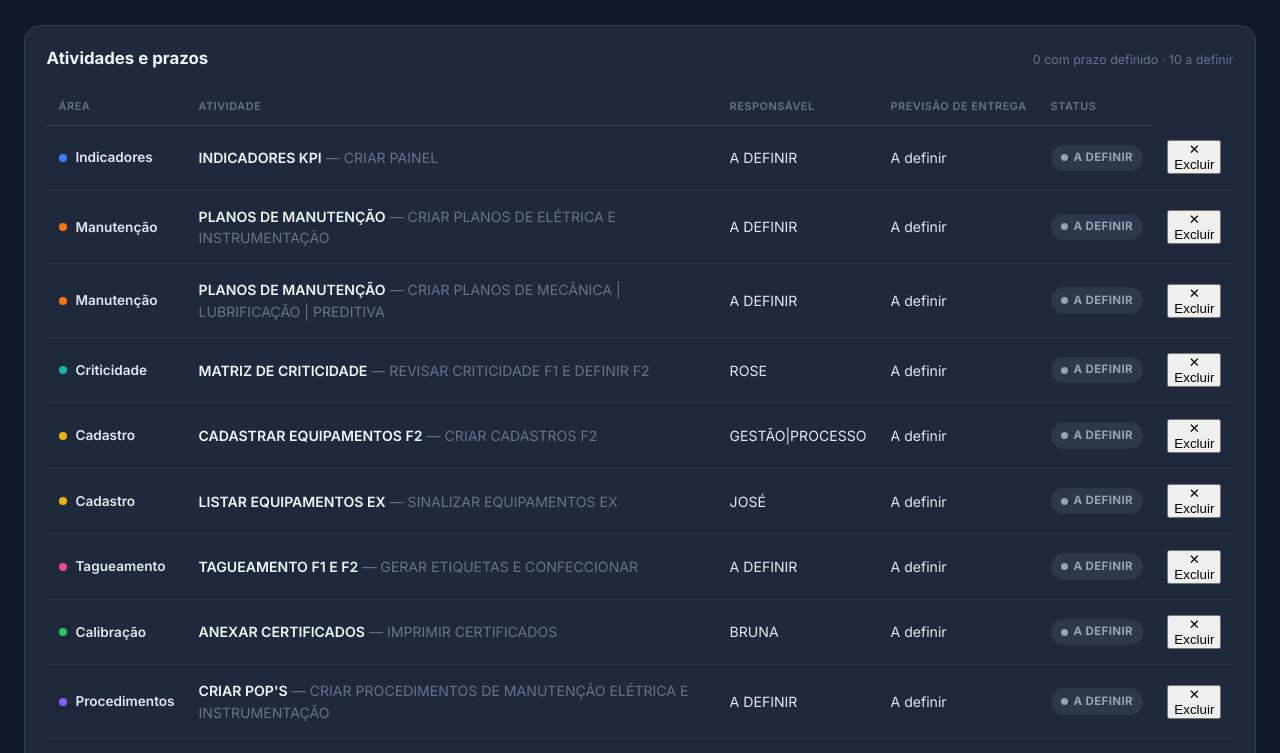
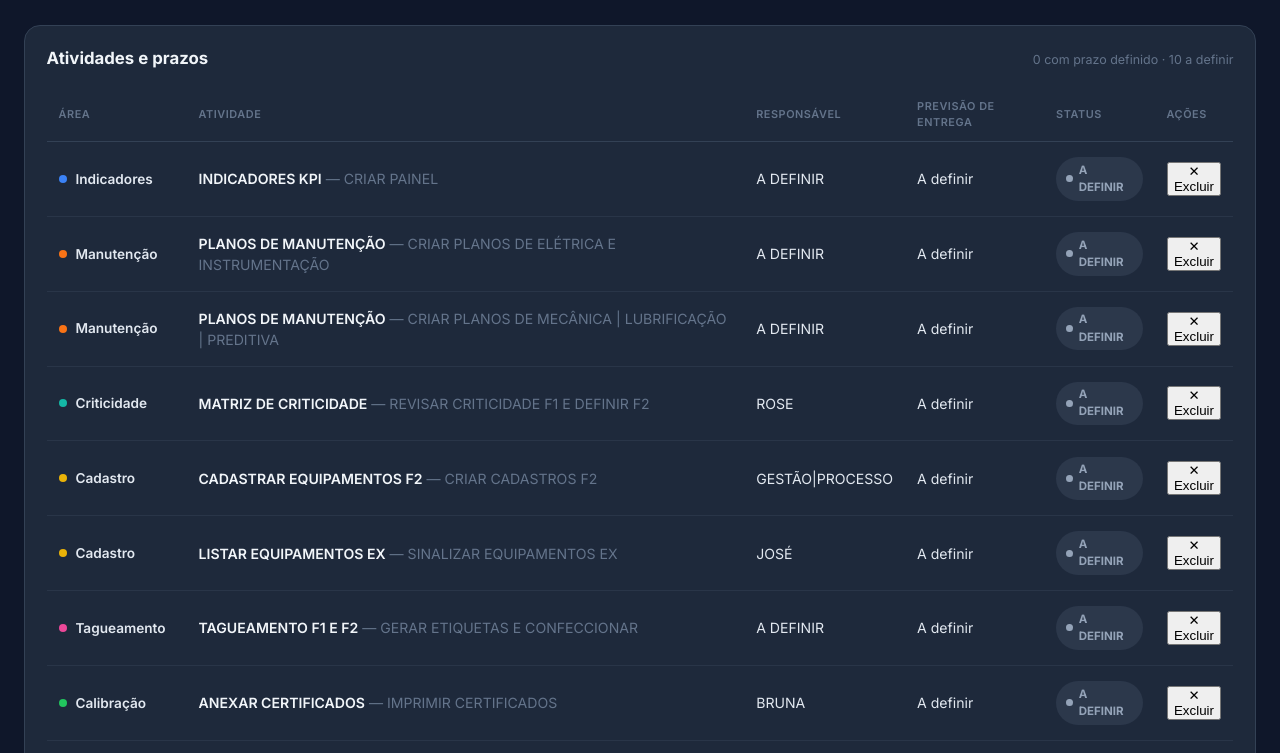
Before and after one commit to hayralde/ANP.G, a plain HTML site: page prazos.html in a window 1280 px wide. Shown: the part 158-911 px from the top of the page. Drawn offline with Linux system fonts and the light colour scheme; no server answers.

Commit message:
Prazos: coluna Ações + delete-helper

```diff
--- a/prazos.html
+++ b/prazos.html
@@ -9,26 +9,24 @@
   <link href="https://fonts.googleapis.com/css2?family=Inter:wght@400;500;600;700;800&display=swap" rel="stylesheet" />
   <link rel="stylesheet" href="css/style.css" />
   <style>
-    .prazos-panel { background: #1e293b; border: 1px solid #334155; border-radius: 16px; padding: 1.25rem 1.35rem 0.5rem; overflow: hidden; }
+    .prazos-panel { background: #1e293b; border: 1px solid #334155; border-radius: 16px; padding: 1.25rem 1.35rem 0.5rem; }
     .prazos-head { display: flex; flex-wrap: wrap; justify-content: space-between; align-items: baseline; gap: 0.5rem; margin-bottom: 1rem; }
     .prazos-head h2 { font-size: 1.05rem; font-weight: 700; margin: 0; color: #f1f5f9; }
     .prazos-summary { font-size: 0.78rem; color: #64748b; }
     .prazos-table-wrap { overflow-x: auto; }
-    .prazos-table { width: 100%; border-collapse: collapse; min-width: 780px; }
-    .prazos-table thead th { text-align: left; font-size: 0.68rem; font-weight: 600; text-transform: uppercase; letter-spacing: 0.05em; color: #64748b; padding: 0.65rem 0.75rem; border-bottom: 1px solid #334155; white-space: nowrap; }
+    .prazos-table { width: 100%; border-collapse: collapse; min-width: 860px; }
+    .prazos-table thead th { text-align: left; font-size: 0.68rem; font-weight: 600; text-transform: uppercase; letter-spacing: 0.05em; color: #64748b; padding: 0.65rem 0.75rem; border-bottom: 1px solid #334155; }
     .prazos-table tbody td { padding: 0.95rem 0.75rem; border-bottom: 1px solid #293548; vertical-align: middle; font-size: 0.88rem; color: #e2e8f0; }
-    .prazos-table tbody tr:last-child td { border-bottom: none; }
-    .prazos-table tbody tr:hover td { background: rgba(51, 65, 85, 0.35); }
-    .area-cell { display: flex; align-items: center; gap: 0.55rem; font-weight: 600; font-size: 0.85rem; white-space: nowrap; }
+    .area-cell { display: flex; align-items: center; gap: 0.55rem; font-weight: 600; font-size: 0.85rem; }
     .area-dot { width: 8px; height: 8px; border-radius: 50%; flex-shrink: 0; }
     .ativ-main { font-weight: 600; color: #f1f5f9; }
     .ativ-sub { color: #64748b; font-weight: 400; }
-    .status-pill { display: inline-flex; align-items: center; gap: 0.35rem; padding: 0.28rem 0.65rem; border-radius: 999px; font-size: 0.72rem; font-weight: 700; text-transform: uppercase; letter-spacing: 0.03em; white-space: nowrap; }
+    .status-pill { display: inline-flex; align-items: center; gap: 0.35rem; padding: 0.28rem 0.65rem; border-radius: 999px; font-size: 0.72rem; font-weight: 700; text-transform: uppercase; }
     .status-pill::before { content: ""; width: 7px; height: 7px; border-radius: 50%; background: currentColor; }
-    .st-parado { background: rgba(239, 68, 68, 0.15); color: #f87171; }
-    .st-andamento { background: rgba(245, 158, 11, 0.15); color: #fbbf24; }
-    .st-concluido { background: rgba(34, 197, 94, 0.15); color: #4ade80; }
-    .st-definir { background: rgba(100, 116, 139, 0.2); color: #94a3b8; }
+    .st-parado { background: rgba(239,68,68,.15); color: #f87171; }
+    .st-andamento { background: rgba(245,158,11,.15); color: #fbbf24; }
+    .st-concluido { background: rgba(34,197,94,.15); color: #4ade80; }
+    .st-definir { background: rgba(100,116,139,.2); color: #94a3b8; }
     .nav-sair { background: transparent; border: 1px solid #475569; border-radius: 8px; cursor: pointer; font-family: inherit; margin-left: 0.25rem; }
     .nav-sair:hover { background: #ef4444; border-color: #ef4444; color: #fff !important; }
     .nav-links { flex-wrap: wrap; align-items: center; }
@@ -36,27 +34,23 @@
 </head>
 <body>
   <nav class="navbar">
-    <a href="index.html" class="navbar-brand">
-      <div class="logo">ANP</div>
-      <span>Monitor de Atividades</span>
-    </a>
+    <a href="index.html" class="navbar-brand"><div class="logo">ANP</div><span>Monitor de Atividades</span></a>
     <div class="nav-links">
       <a href="index.html" class="nav-link">Dashboard</a>
       <a href="prazos.html" class="nav-link active">Prazos</a>
       <a href="5w2h.html" class="nav-link">5W2H</a>
       <a href="5w2h-lista.html" class="nav-link">5W2H Lista</a>
+      <a href="5w2h-mapa.html" class="nav-link">5W2H Mapa</a>
       <a href="editar.html" class="nav-link">Editar</a>
       <a href="admin.html" class="nav-link">Administração</a>
       <button type="button" class="nav-link nav-sair" id="btn-sair" title="Sair">Sair</button>
     </div>
   </nav>
-
   <main class="container">
     <header class="page-header">
       <h1>Atividades e prazos</h1>
       <p>Visão consolidada de áreas, responsáveis e status de entrega</p>
     </header>
-
     <div class="prazos-panel">
       <div class="prazos-head">
         <h2>Atividades e prazos</h2>
@@ -66,22 +60,18 @@
         <table class="prazos-table">
           <thead>
             <tr>
-              <th>Área</th>
-              <th>Atividade</th>
-              <th>Responsável</th>
-              <th>Previsão de entrega</th>
-              <th>Status</th>
+              <th>Área</th><th>Atividade</th><th>Responsável</th><th>Previsão de entrega</th><th>Status</th><th>Ações</th>
             </tr>
           </thead>
           <tbody id="prazos-body">
-            <tr><td colspan="5" style="text-align:center;color:#64748b;padding:2rem">Carregando...</td></tr>
+            <tr><td colspan="6" style="text-align:center;color:#64748b;padding:2rem">Carregando...</td></tr>
           </tbody>
         </table>
       </div>
     </div>
   </main>
-
   <script src="js/data.js"></script>
+  <script src="js/delete-helper.js"></script>
   <script src="js/prazos.js"></script>
   <script>
     (function () {
```
